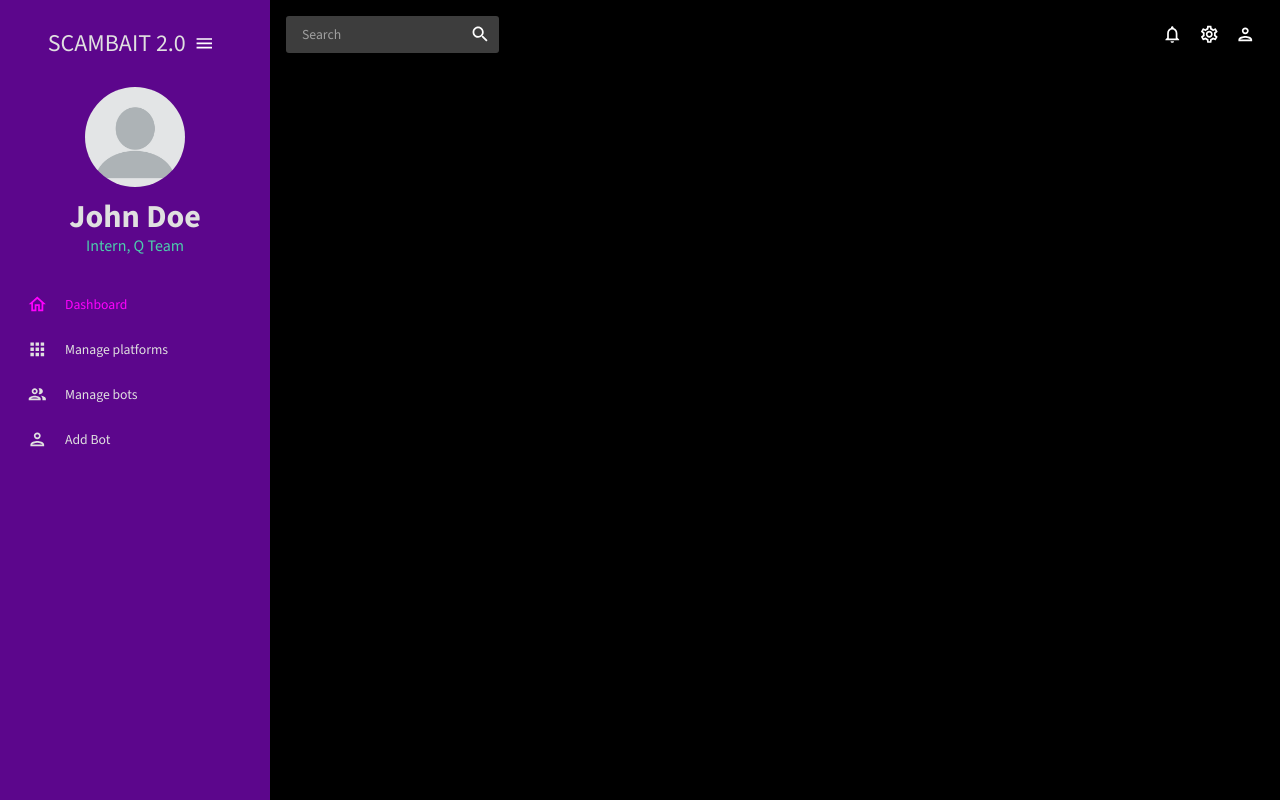
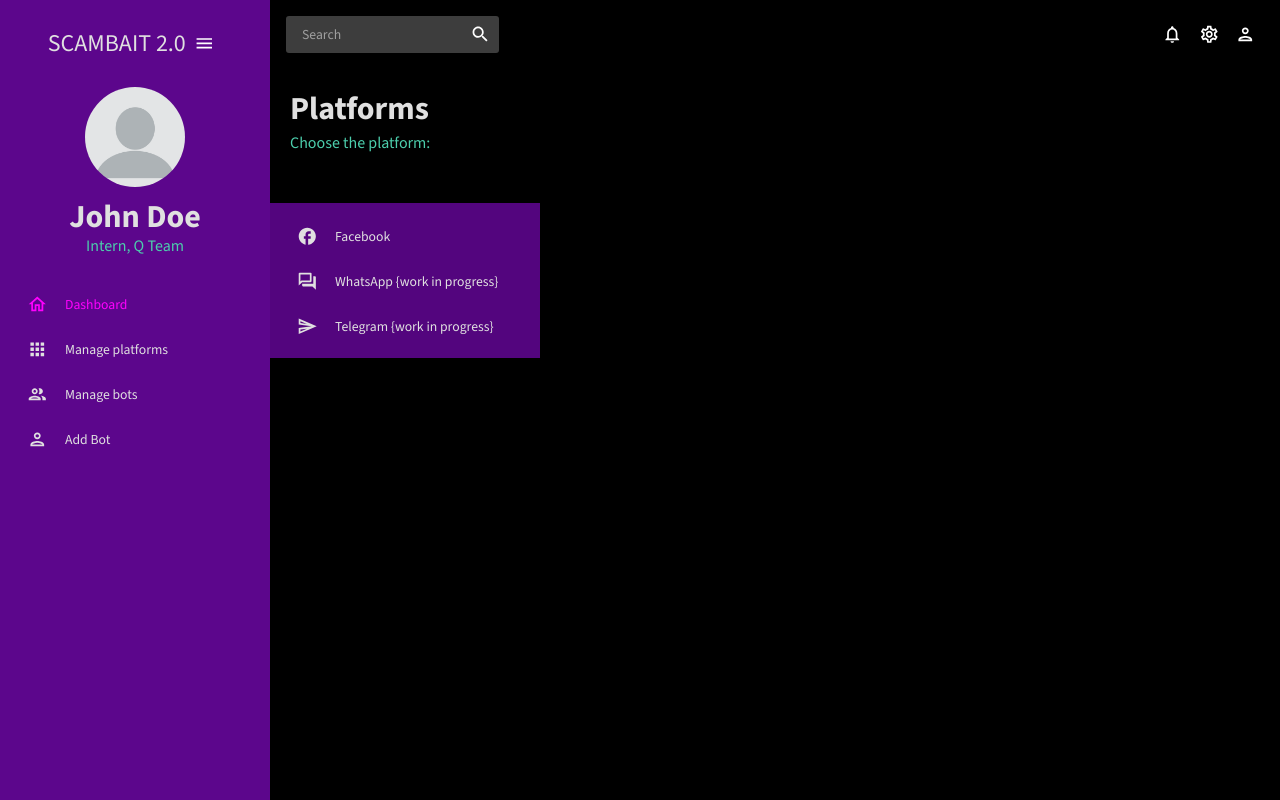
Before and after one commit to wjkb/Dashboard-v1, a React (Create React App) app: page /platforms/facebook in a window 1280 px wide. Built offline with nearby package versions, Linux system fonts and the light colour scheme.

Commit message:
Fix non-persistent platform sidebar

```diff
--- a/src/App.js
+++ b/src/App.js
@@ -7,7 +7,8 @@ import Sidebar from "./scenes/global/Sidebar";
 import Dashboard from "./scenes/dashboard";
 import Form from "./scenes/form";
 // import Team from "./scenes/Team";
-import Platforms from "./scenes/platforms";
+import PlatformSidebar from "./scenes/platforms";
+import FacebookBotsSidebar from "./scenes/platforms/FacebookBotsSidebar";
 
 function App() {
   const [theme, colorMode] = useMode();
@@ -23,7 +24,11 @@ function App() {
             <Topbar />
             <Routes>
               <Route path="/" element={<Dashboard />} />
-              <Route path="/platforms" element={<Platforms />} />
+              <Route path="/platforms" element={<PlatformSidebar />}>
+                <Route path="facebook" element={<FacebookBotsSidebar />} />
+                {/* <Route path="whatsapp" element={<WhatsAppBotsSidebar />} />
+                <Route path="telegram" element={<TelegramBotsSidebar />} /> */}
+              </Route>
               <Route path="/addbot" element={<Form />} />
             </Routes>
           </main>
--- /dev/null
+++ b/src/scenes/platforms/FacebookBotsSidebar.jsx
@@ -0,0 +1,36 @@
+import { useState } from "react";
+import { ProSidebar, Menu, MenuItem } from "react-pro-sidebar";
+import "react-pro-sidebar/dist/css/styles.css";
+import { Box, IconButton, Typography, useTheme } from "@mui/material";
+import { Link } from "react-router-dom";
+import { tokens } from "../../theme";
+import FacebookOutlinedIcon from "@mui/icons-material/FacebookOutlined";
+import ForumOutlinedIcon from "@mui/icons-material/ForumOutlined";
+import SendOutlinedIcon from "@mui/icons-material/SendOutlined";
+
+const Item = ({ title, to, icon, selected, setSelected }) => {
+  const theme = useTheme();
+  const colors = tokens;
+  return (
+    <MenuItem
+      active={selected === title}
+      style={{
+        color: colors.grey[100],
+      }}
+      onClick={() => setSelected(title)}
+      icon={icon}
+    >
+      <Typography>{title}</Typography>
+      <Link to={to} />
+    </MenuItem>
+  );
+};
+
+const FacebookBotsSidebar = () => {
+  const theme = useTheme();
+  const colors = tokens;
+
+  return <h1> THIS IS USED TO TEST IF THIS COMPONENT RENDERS </h1>;
+};
+
+export default FacebookBotsSidebar;
--- a/src/scenes/platforms/index.jsx
+++ b/src/scenes/platforms/index.jsx
@@ -70,14 +70,14 @@ const PlatformSidebar = () => {
               setSelected={setSelected}
             />
             <Item
-              title="WhatsApp"
+              title="WhatsApp {work in progress}"
               to="/platforms/whatsapp"
               icon={<ForumOutlinedIcon />}
               selected={selected}
               setSelected={setSelected}
             />
             <Item
-              title="Telegram"
+              title="Telegram {work in progress}"
               to="/platforms/telegram"
               icon={<SendOutlinedIcon />}
               selected={selected}
```
